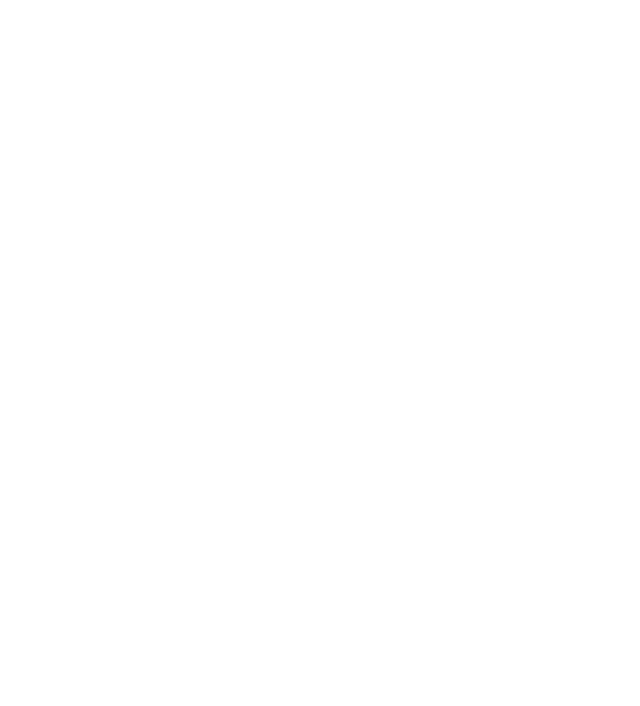
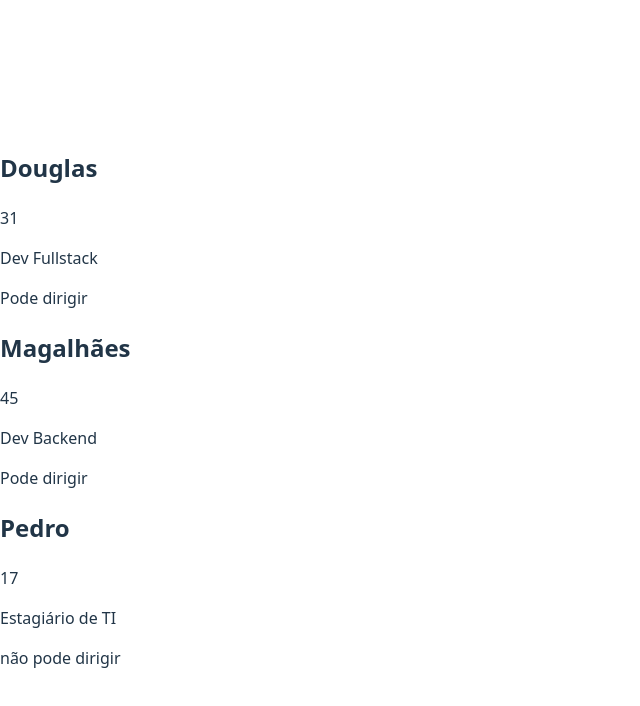
Before and after one commit to DouglasYHWH-Developer/React, a React (Vite) app in the folder introducao/aula_02/3_AVANCANDO_EM_REACT/avancando/: page / in a window 1280 px wide. Shown: the top 706 px of the page, without its empty margins (0-640 px from the left). Built offline with nearby package versions, Linux system fonts and the light colour scheme.

Commit message:
Resolução do exercício 4

```diff
--- a/introducao/aula_02/3_AVANCANDO_EM_REACT/avancando/src/App.jsx
+++ b/introducao/aula_02/3_AVANCANDO_EM_REACT/avancando/src/App.jsx
@@ -1,4 +1,5 @@
-import { useState} from "react";
+import {useState} from "react";
+import UserDetails from "./components/UserDetails";
 {/*import "./App.css";
 import City from "./assets/city.jpg"
 import ConditionalRender from "./components/ConditionalRender";
@@ -14,7 +15,13 @@
 */}
 
 function App() {
-{const name = "Joaquim";
+
+const [pessoas, setPessoas] = useState([
+  {id: 1, nome:"Douglas", idade: 31, profissao: "Dev Fullstack"},
+  {id: 2, nome:"Magalhães", idade: 45, profissao: "Dev Backend"},
+  {id: 3, nome:"Pedro" , idade: 17, profissao: "Estagiário de TI"},
+])
+{/*const name = "Joaquim";
 
 const cars = [
   {id: 1, brand: "Ferrari", color: "amarela", newCar: true, km: 0},
@@ -32,10 +39,20 @@
   setMessage(msg);
 }
 
-const [userName] = useState("Maria")
+const [userName] = useState("Maria")*/}
+
   return (
 
       <div className="App">
+        {pessoas.map((user) =>(
+          <UserDetails
+          key={user.id}
+          nome={user.nome}
+          idade={user.idade}
+          profissao={user.profissao}
+
+        />
+        ))}
 {/*
         <h1>Avançando em React</h1>
          imagem em public
@@ -83,6 +100,6 @@
       </div>
 
   )
-}}
+}
 
 export default App;
--- /dev/null
+++ b/introducao/aula_02/3_AVANCANDO_EM_REACT/avancando/src/components/UserDetails.jsx
@@ -0,0 +1,13 @@
+const UserDetails = ({nome, idade, profissao}) => {
+
+  return (
+    <div>
+       <h2>{nome}</h2>
+       <p>{idade}</p>
+       <p>{profissao}</p>
+       {idade >= 18 ? "Pode dirigir":"não pode dirigir"}
+    </div>
+  )
+}
+
+export default UserDetails;
```
